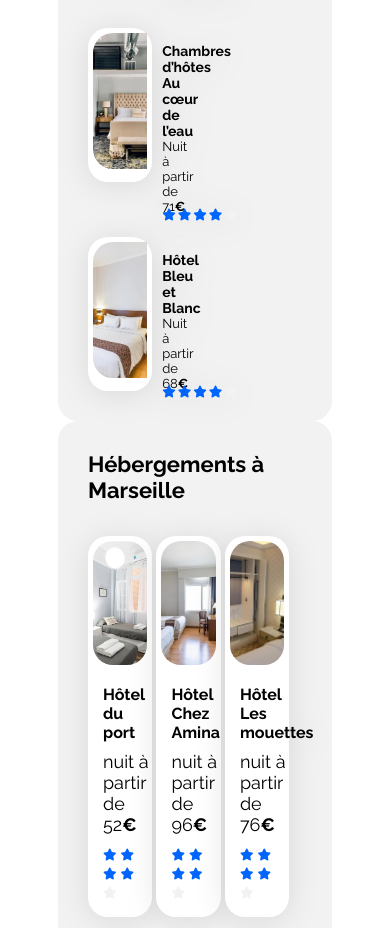
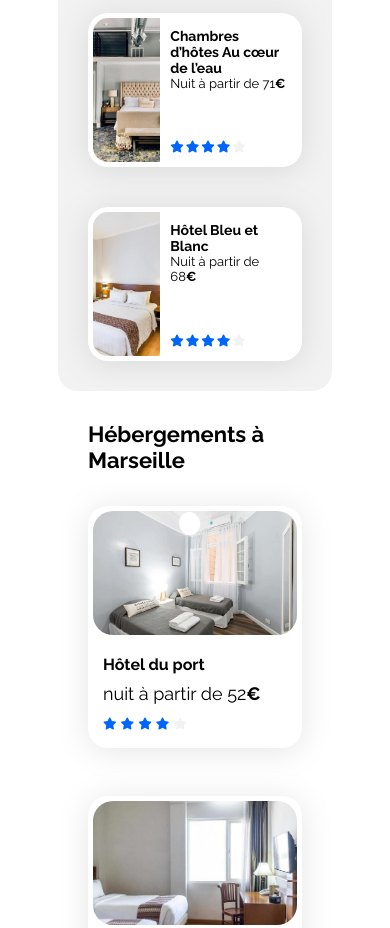
Before and after one commit to Frex6s/BookiOpenClassrroom, a plain HTML site: page index.html in a window 390 px wide. Shown: the part 1282-2210 px from the top of the page. Drawn offline with Linux system fonts and the light colour scheme.

Commit message:
responsive done

```diff
--- a/css/style.css
+++ b/css/style.css
@@ -626,9 +626,6 @@ footer {
         color: white;
     }
 
-    .hebergements-cards {
-        gap: 2%;
-    }
     .filter {
         max-width: 500px;
         justify-content: flex-start;
@@ -652,25 +649,70 @@ footer {
         padding-top: 4%;
     }
 
-    .hebergements-and-populaires {
-        display: flex;
-        flex-direction: column-reverse;
-    }
-
-    .populaires-cards {
-        flex-direction: column;
-    }
-
-    .populaires-cards img {
-        width: 100%;
-    }
-
     .info-text a{
         width: 100%;
     }
 
+    .hebergements-and-populaires {
+        display: flex;
+        flex-direction: column-reverse;
+        gap: 0;
+    }
+
+    .hebergements, .populaires {
+        width: 100%;
+        border-radius: 0;
+        padding: 30px 20px;
+    }
+
+    .populaires-cards {
+        display: flex;
+        flex-direction: column;
+        gap: 15px;
+    }
+
+    .populaires-cards a {
+    width: 100%;
+    }
+
+    .populaires-cards .card {
+        display: flex;
+        flex-direction: row;
+        height: 144px;
+        background-color: white;
+        border-radius: 20px;
+        padding: 5px;
+    }
+
+    .populaires-cards img {
+        width: 33%;
+        height: 100%;
+        object-fit: cover;
+        border-radius: 15px 0 0 15px;
+    }
+
     .populaires-cards .card-content {
+        width: 67%;
+        padding: 10px;
+        display: flex;
+        flex-direction: column;
+        justify-content: space-between;
+    }
+
+
+    .hebergements-cards {
+        display: flex;
+        flex-direction: column;
+        gap: 15px;
+        background-color: white;
+    }
+
+    .hebergements-cards a {
         width: 100%;
+    }
+
+    #hebergements{
+        background-color: white;
     }
 
     .activites-cards a{
```
